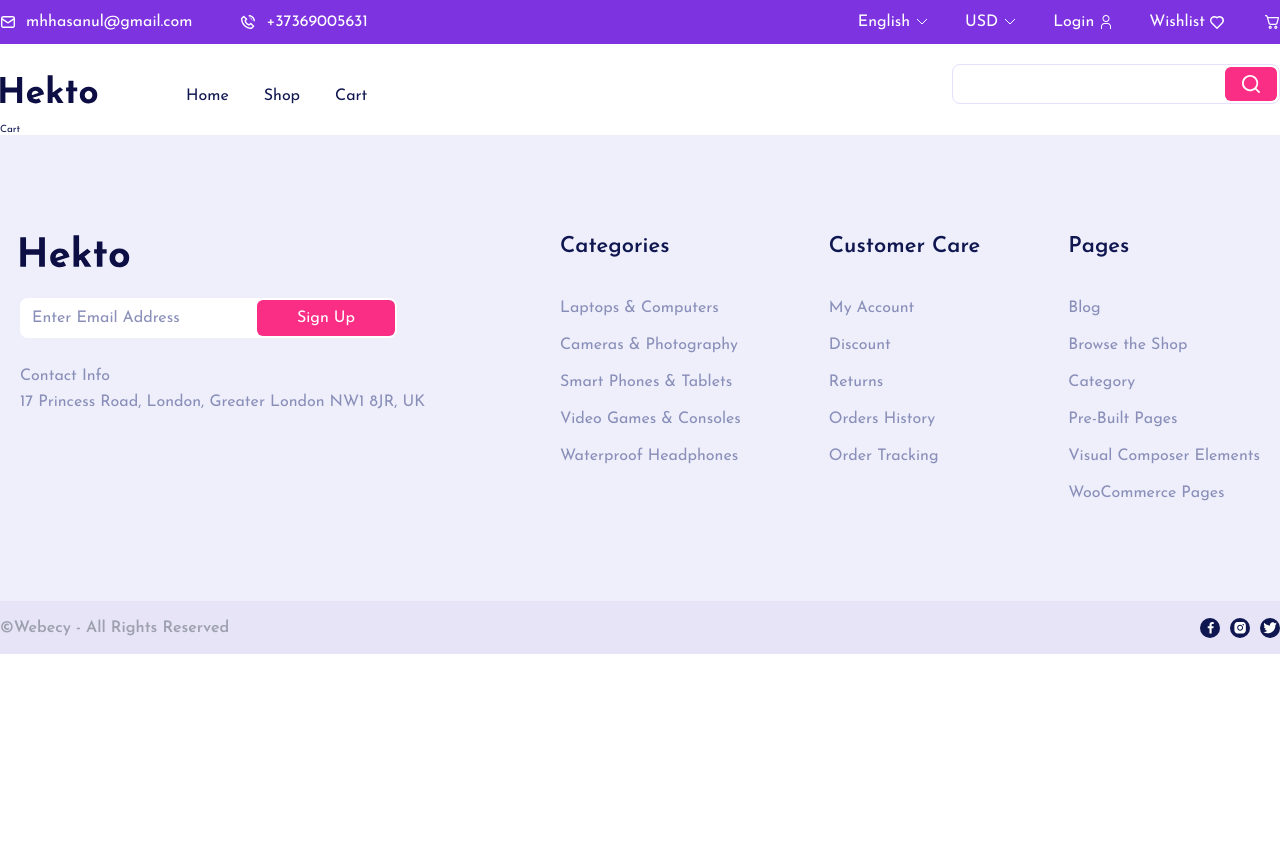
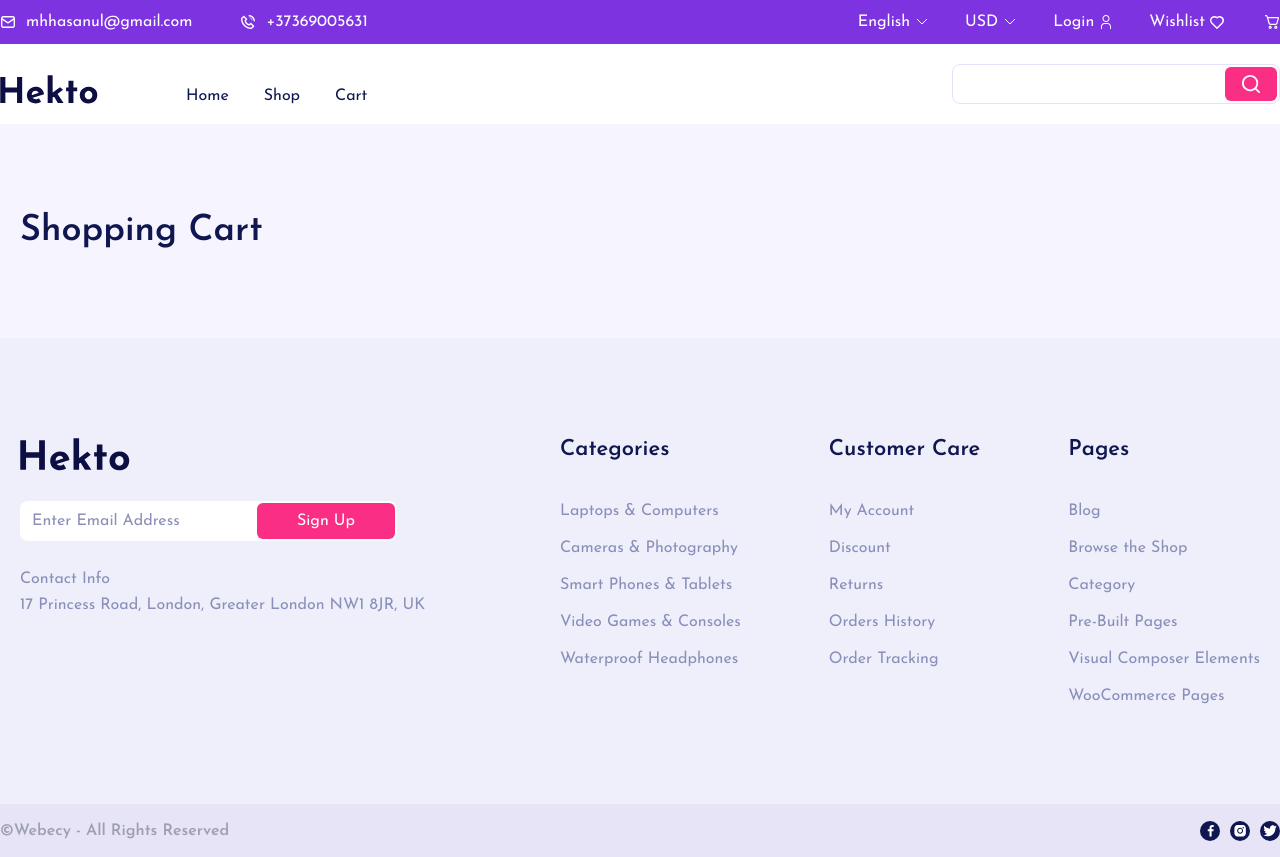
Before and after one commit to Dunitrashuk/Hekto, a React (Vite) app: page /cart in a window 1280 px wide. Before the commit the page ends 800 px from the top, so only its background shows below. Built offline with nearby package versions, Linux system fonts and the light colour scheme.

Commit message:
PageHeader component

```diff
--- /dev/null
+++ b/src/components/UI/PageHeader.jsx
@@ -0,0 +1,14 @@
+import React from 'react';
+import classes from './PageHeader.module.css';
+
+function PageHeader(props) {
+  return (
+    <div className={classes.header}>
+        <div className={classes.header__content}>
+            <h3 className='heading-3'>{props.title}</h3>
+        </div>
+    </div>
+  )
+}
+
+export default PageHeader
--- /dev/null
+++ b/src/components/UI/PageHeader.module.css
@@ -0,0 +1,12 @@
+.header {
+  width: 100vw;
+  display: flex;
+  justify-content: center;
+  align-items: center;
+  background-color: #f6f5ff;
+  padding: 8rem 2rem;
+}
+
+.header__content {
+  width: 144rem;
+}
--- a/src/components/layout/footer/Footer.module.css
+++ b/src/components/layout/footer/Footer.module.css
@@ -93,6 +93,10 @@
   cursor: pointer;
 }
 
+.links__container ul li:hover {
+  color: var(--color-black);
+}
+
 @media only screen and (max-width: 1250px) {
   .footer__links {
     margin-left: 0;
--- a/src/pages/Cart.jsx
+++ b/src/pages/Cart.jsx
@@ -1,7 +1,12 @@
 import React from "react";
+import PageHeader from "../components/UI/PageHeader";
 
 function Cart() {
-  return <div>Cart</div>;
+  return (
+    <>
+      <PageHeader title="Shopping Cart" />
+    </>
+  );
 }
 
 export default Cart;
--- a/src/pages/Home.jsx
+++ b/src/pages/Home.jsx
@@ -1,7 +1,12 @@
 import React from "react";
+import PageHeader from "../components/UI/PageHeader";
 
 function Home() {
-  return <div>Home</div>;
+  return (
+    <>
+      <PageHeader title="Home" />
+    </>
+  );
 }
 
 export default Home;
--- a/src/pages/ProductDetails.jsx
+++ b/src/pages/ProductDetails.jsx
@@ -1,7 +1,11 @@
 import React from "react";
 
 function ProductDetails() {
-  return <div>ProductDetails</div>;
+  return (
+    <>
+      <PageHeader title="Product Details" />
+    </>
+  );
 }
 
 export default ProductDetails;
--- a/src/pages/Shop.jsx
+++ b/src/pages/Shop.jsx
@@ -1,7 +1,12 @@
 import React from "react";
+import PageHeader from "../components/UI/PageHeader";
 
 function Shop() {
-  return <div>Shop</div>;
+  return (
+    <>
+      <PageHeader title="Shop" />
+    </>
+  );
 }
 
 export default Shop;
```
